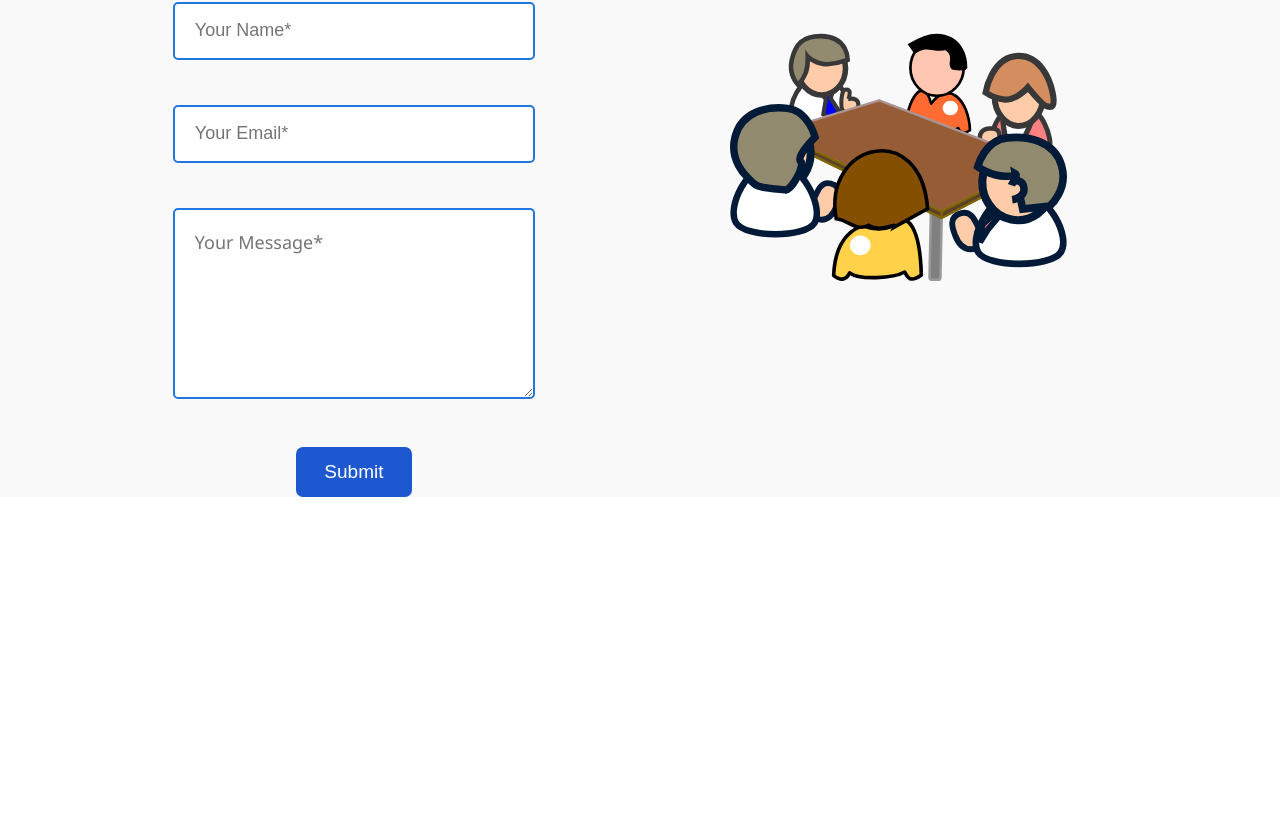
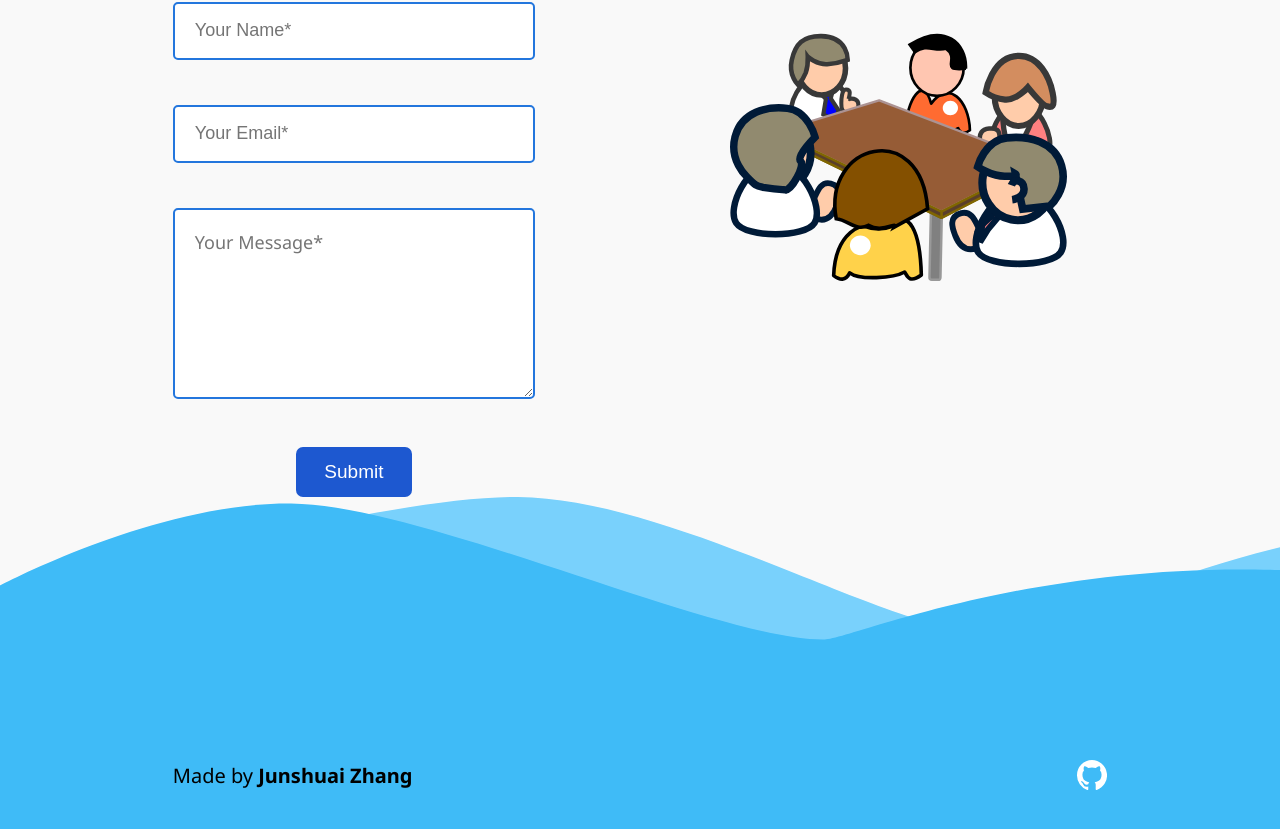
Before and after one commit to walkerzjs/my_portfolio, a Next.js app: page / in a window 1280 px wide. Shown: the part 1642-2471 px from the top of the page. Before the commit the page ends 2139 px from the top, so only its background shows below. Built offline with nearby package versions, Linux system fonts and the light colour scheme.

Commit message:
finished desktop version of footer

```diff
--- a/2_containers/Homepage/Footer/Index.jsx
+++ b/2_containers/Homepage/Footer/Index.jsx
@@ -0,0 +1,26 @@
+import React from "react";
+import styled from "styled-components";
+import Notes from "./Notes";
+import SocialMedia from "./SocialMedia";
+
+const Footer_ = styled.footer`
+  width: 100%;
+  height: 28.8vw;
+  background: transparent url("/footer.svg") 0% 0% no-repeat padding-box;
+  opacity: 1;
+  background-color: var(--grey-4);
+  display: flex;
+  align-items: flex-end;
+  justify-content: space-between;
+`;
+
+const Footer = (props) => {
+  return (
+    <Footer_>
+      <Notes />
+      <SocialMedia />
+    </Footer_>
+  );
+};
+
+export default Footer;
--- /dev/null
+++ b/2_containers/Homepage/Footer/Notes.jsx
@@ -0,0 +1,19 @@
+import React from "react";
+import styled from "styled-components";
+
+const Notes_ = styled.span`
+  font-size: 2rem;
+  /* height: 3rem; */
+  margin-bottom: 6vw;
+  margin-left: 13.5vw;
+`;
+
+const Notes = (props) => {
+  return (
+    <Notes_>
+      Made by <b>Junshuai Zhang</b>
+    </Notes_>
+  );
+};
+
+export default Notes;
--- /dev/null
+++ b/2_containers/Homepage/Footer/SocialMedia.jsx
@@ -0,0 +1,30 @@
+import React from "react";
+import styled from "styled-components";
+
+const SocialMedia_ = styled.div`
+  display: flex;
+  /* padding-top: 90%; */
+
+  margin-right: 13.5vw;
+  margin-bottom: 5.7vw;
+  img {
+    width: 3rem;
+    height: 3rem;
+  }
+`;
+
+const SocialMedia = (props) => {
+  return (
+    <SocialMedia_>
+      <a
+        href="https://github.com/walkerzjs"
+        target="_blank"
+        aria-label="my github link"
+      >
+        <img src="/logoGithub.svg" alt="my github link image" />
+      </a>
+    </SocialMedia_>
+  );
+};
+
+export default SocialMedia;
--- a/2_containers/Homepage/Homepage.jsx
+++ b/2_containers/Homepage/Homepage.jsx
@@ -4,6 +4,7 @@ import Hero from "./Hero/Hero";
 import AboutMe from "./AboutMe/AboutMe";
 import Projects from "./Projects/Projects";
 import Contact from "./Contact/Index";
+import Footer from "./Footer/Index";
 const HomePage_ = styled.div`
   /* position: relative; */
 `;
@@ -15,6 +16,7 @@ const HomePage = (props) => {
       <AboutMe />
       <Projects />
       <Contact />
+      <Footer />
     </HomePage_>
   );
 };
```
Also changed, not shown: public/footer.svg (added), public/logoGithub.svg (added).
